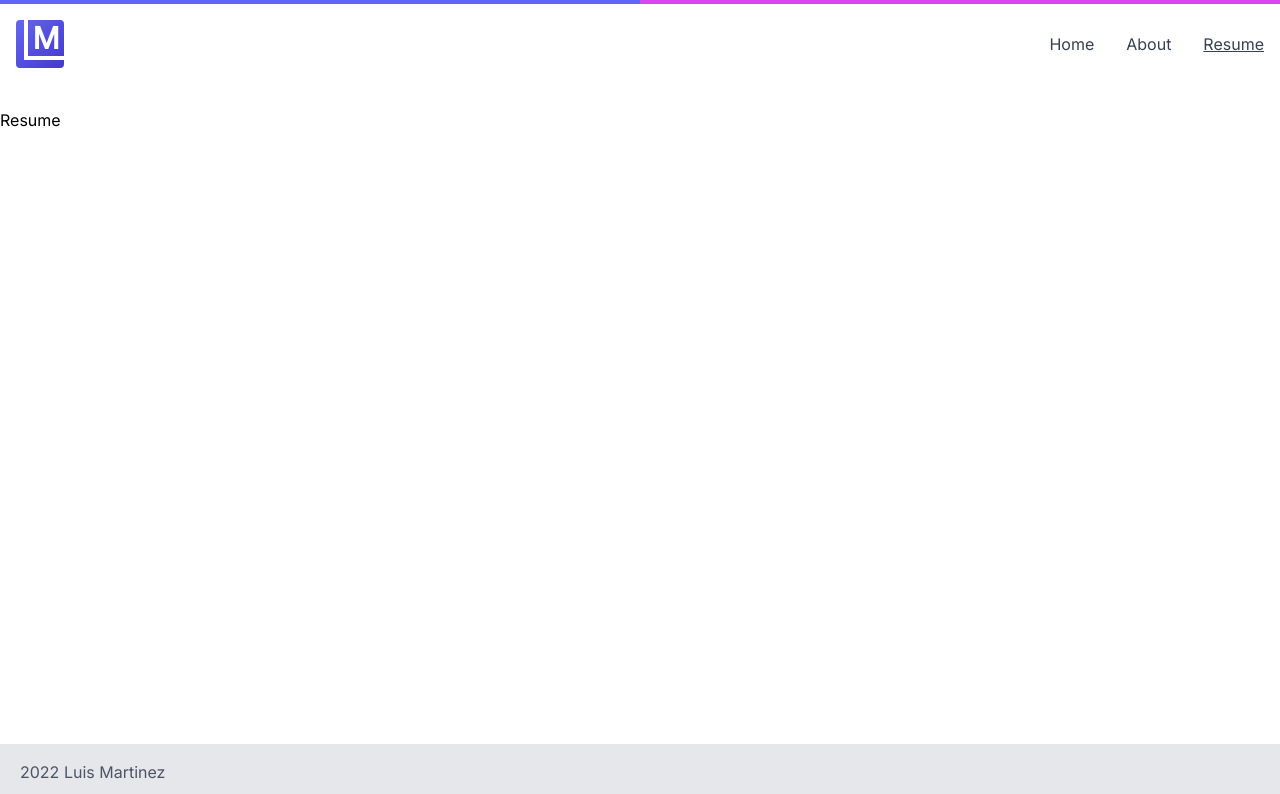
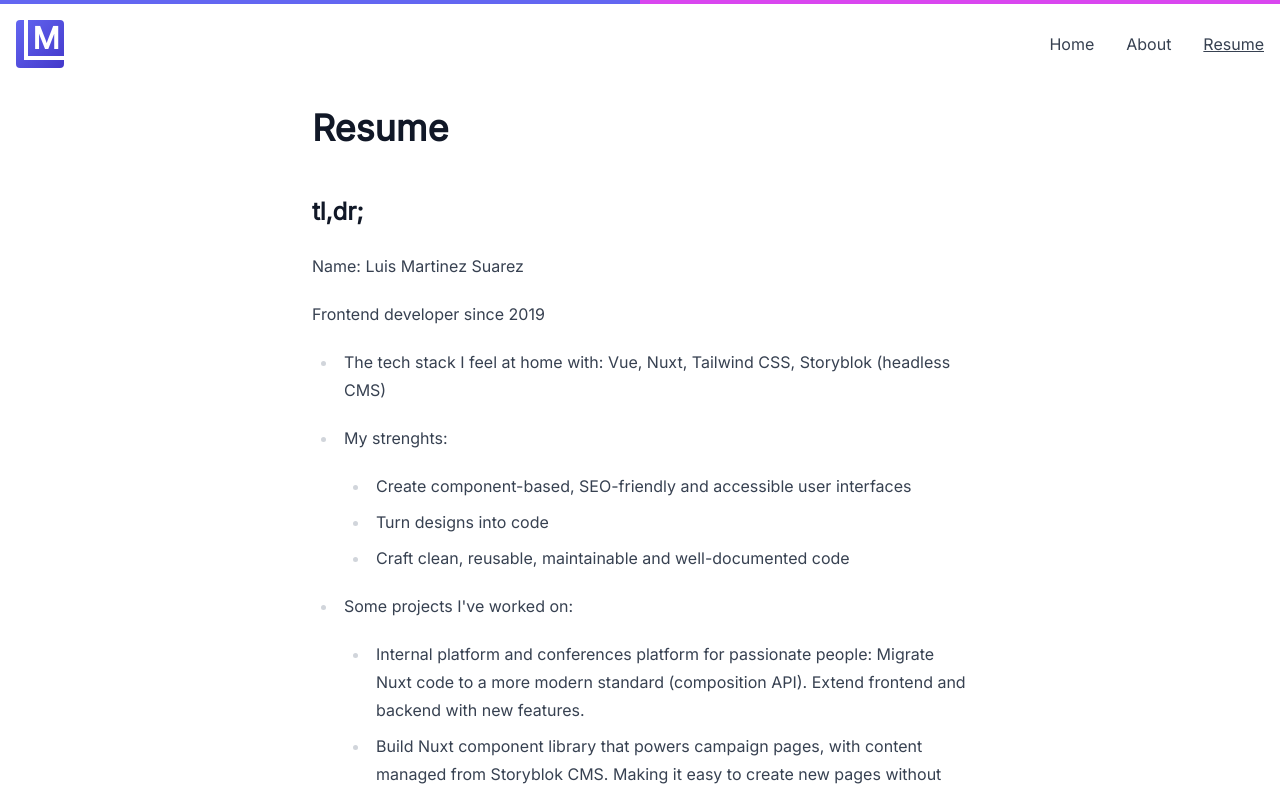
Before and after one commit to luismartinezs/luis-martinez-next-site, a Next.js app: page /resume in a window 1280 px wide. Shown: the top 794 px of the page. Built offline with nearby package versions, Linux system fonts and the light colour scheme; no server answers; what @storyblok/react would draw is missing.

Commit message:
feat: show about and resume pages

```diff
--- /dev/null
+++ b/content/resume.md
@@ -0,0 +1,135 @@
+---
+title: Resume - Luis Martinez Web Developer
+---
+
+# Resume
+
+## tl,dr;
+
+Name: Luis Martinez Suarez
+
+Frontend developer since 2019
+
+- The tech stack I feel at home with: Vue, Nuxt, Tailwind CSS, Storyblok (headless CMS)
+
+- My strenghts:
+  - Create component-based, SEO-friendly and accessible user interfaces
+  - Turn designs into code
+  - Craft clean, reusable, maintainable and well-documented code
+
+- Some projects I've worked on:
+  - Internal platform and conferences platform for passionate people: Migrate Nuxt code to a more modern standard (composition API). Extend frontend and backend with new features.
+  - Build Nuxt component library that powers campaign pages, with content managed from Storyblok CMS. Making it easy to create new pages without help of the dev team.
+  - Build Single page applications (like admin dashboards) powered by Vue 3
+
+- Other tools I've used: Storybook, Bootstrap CSS, PostCSS, React, NodeJS, Google Apps Script / Google Sheets scripts, testing frameworks (jest, testcafe)
+
+Contact: luismartinezwebdev (at) gmail (dot) com
+
+LinkedIn: [linkedin.com/in/luismarsu](linkedin.com/in/luismarsu)
+
+## Work experience
+
+### Frontend Developer @ [_Passionate People_](https://passionatepeople.io/)
+
+Amsterdam. Oct/2021-Present
+
+- Maintain Nuxt internal platform
+  - Tech: Nuxt 2 + composition API, tailwind CSS, Storybook
+  - Migrate options API components to composition API (newer, better style)
+  - Refactor and extend existing features, increasing reusability and code readability
+  - Add a new page that shows a dynamic list of data from the database
+
+
+- Maintain Nuxt conference platform
+  - Tech: Nuxt 2 + composition API, tailwind CSS, storyblok CMS
+  - Manual testing of user flows, finding bugs, adding small features to the UI, preparing platform for live conference
+  - Help re-architect project to increase its maintainability, creating development and staging environments
+
+
+- Maintain backend platform with serverless infrastructure
+  - Tech: NodeJS, Sanity client,
+  - Manual testing of existing endpoints
+  - Creation of new endpoints for reading and editing data from the database
+
+
+
+### Frontend Developer @ [_Jobsrepublic_](https://www.jobsrepublic.nl)
+
+Amsterdam. Feb/2019-Oct/2021
+
+- Development of a **Nuxt component library** to use in conjunction with **Storyblok CMS**. **PostCSS**, **Tailwind CSS**.
+
+- Development of a **Nuxt** website: One code base, multiple sites. Deployment in **AWS** using internally established deployment guidelines. Certificate manager, route 53, EC2 load balancers and target groups, ECS
+
+- Development of a SPA with **Vue**: **Vuex**, **Vue router**, vertical slice architecture, **testcafe** end to end tests, coding best practices, refactoring, **Vue Bootstrap**, responsive layout, **auth0**, **i18n**
+
+- Update legacy code to modern standards (Vue SPA)
+
+- Development of integrations to optimize internal tasks: Google Apps script, SendGrid, trello, zapier, lambda functions, serverless
+
+### Project and Accounts Manager @ [_Vsourz Digital Agency_](https://www.vsourz.com/)
+
+Barcelona. 2015-2018
+
+Project manager of website design and development
+
+Bridge between customer and development team
+
+Determine project specifications (timings, pricing, production planning)
+
+### Product Designer
+
+**Entrepreneurial activity**. 2015-2018
+
+Creation of a print card game financed launching a successful [Kickstarter campaign](https://www.kickstarter.com/projects/rafaelgonzalez/final-boss-the-card-game).
+
+Product idea and design
+
+Creation of artistic assets
+
+Business planning and strategy
+
+## Education
+
+**Doctorate in Computational Chemistry**, Ruhr University Bochum, Germany, 2009-2014
+
+Scientific research in the area of Computational Chemistry.
+
+Publication of 3 scientific works in scientific journals.
+
+## Technical skills
+
+### Feel confident with:
+
+HTML5, CCS3, JS ES6, Vue ecosystem, Nuxt, Tailwind CSS, Bootstrap, serverless, Adobe Photoshop, Figma, VSCode
+
+### Know something about:
+
+React, Redux, postgreSQL / MySQL, Redis, Docker, AWS (ECS, EC2, Route 53), CI/CD, bash scripting, a11y, technical SEO, UX/UI design, PWA, PostCSS, Google Apps script
+
+## Background
+
+After my Doctorate in Computational Chemistry, I felt unsatisfied and wanted a career change. Working as Project Manager in IT, I took a liking to this sector and now my professional goal is to build my career as a web developer.
+
+## Languages
+
+- English: Excellent
+- Spanish: Native
+
+## Other
+
+Joy in learning and keeping up to date with state of the art technologies
+
+Personal projects done for fun: [https://ahtleanx-home-workout.netlify.app/](https://ahtleanx-home-workout.netlify.app/), [https://manytimer.netlify.app/](https://manytimer.netlify.app/)
+
+## Contact
+
+- luismartinezwebdev (at) gmail (dot) com
+- [linkedin.com/in/luismarsu](linkedin.com/in/luismarsu)
+
+Birthday: 13-August-1984
+
+## Quote
+
+> Tailwind CSS is the best CSS framework ever. Change my mind.
--- a/pages/about.tsx
+++ b/pages/about.tsx
@@ -1,7 +1,31 @@
-const AboutPage = () => {
-  return (
-    <div>About</div>
-  )
+import Head from "next/head";
+import fs from "fs";
+import matter from "gray-matter";
+import md from "markdown-it";
+
+export async function getStaticProps() {
+  const fileName = fs.readFileSync("content/about.md", "utf-8");
+  const { data: frontmatter, content } = matter(fileName);
+
+  return {
+    props: {
+      frontmatter,
+      content,
+    },
+  };
 }
 
-export default AboutPage
+const AboutPage = ({ frontmatter, content }) => {
+  return (
+    <>
+      <Head>
+        <title>{frontmatter.title}</title>
+      </Head>
+      <div className="prose mx-auto">
+        <div dangerouslySetInnerHTML={{ __html: md().render(content) }} />
+      </div>
+    </>
+  );
+};
+
+export default AboutPage;
--- a/pages/resume.tsx
+++ b/pages/resume.tsx
@@ -1,7 +1,31 @@
-const ResumePage = () => {
-  return (
-    <div>Resume</div>
-  )
+import Head from "next/head";
+import fs from "fs";
+import matter from "gray-matter";
+import md from "markdown-it";
+
+export async function getStaticProps() {
+  const fileName = fs.readFileSync("content/resume.md", "utf-8");
+  const { data: frontmatter, content } = matter(fileName);
+
+  return {
+    props: {
+      frontmatter,
+      content,
+    },
+  };
 }
 
-export default ResumePage
+const ResumePage = ({ frontmatter, content }) => {
+  return (
+    <>
+      <Head>
+        <title>{frontmatter.title}</title>
+      </Head>
+      <div className="prose mx-auto">
+        <div dangerouslySetInnerHTML={{ __html: md().render(content) }} />
+      </div>
+    </>
+  );
+};
+
+export default ResumePage;
```
Also changed, not shown: content/about.md (added, +37 -0 lines), 1 other file (tests, documents, lock files or other folders).
